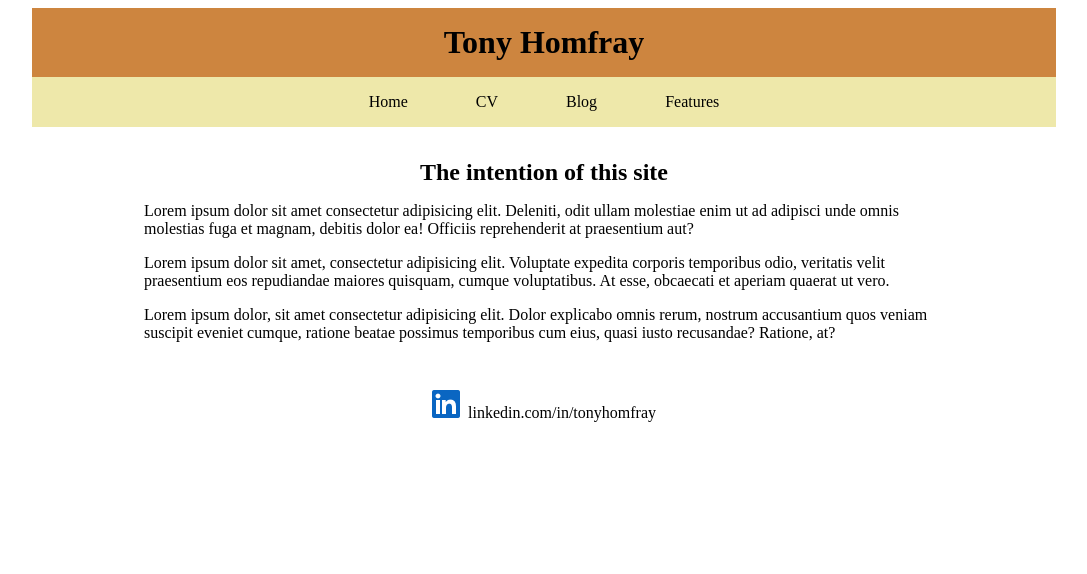
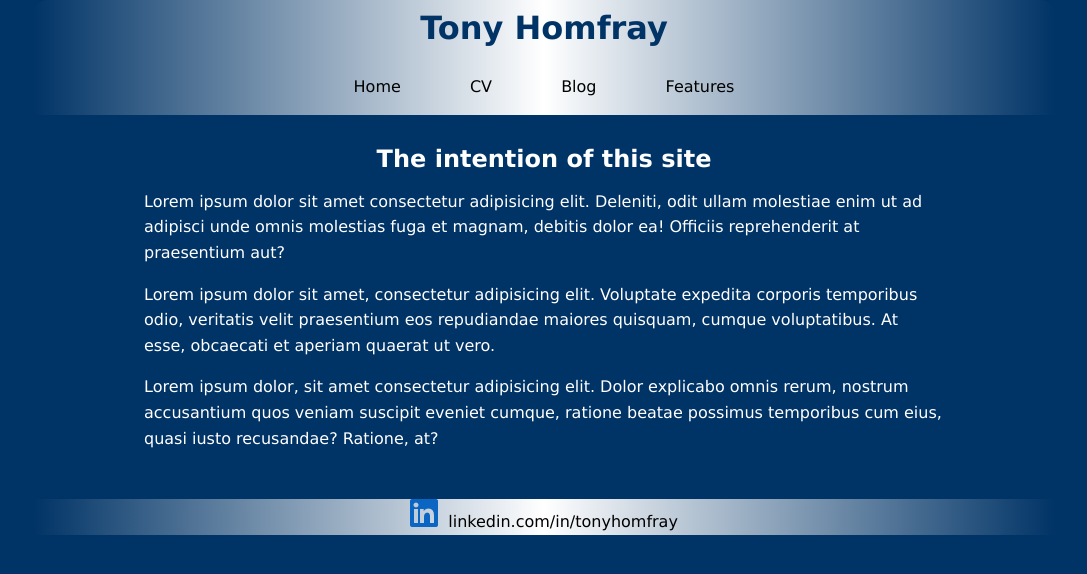
Before and after one commit to thomfray/personal_site, a PHP site: page / in a window 1280 px wide. Shown: the top 574 px of the page, without its empty margins (96-1183 px from the left). Run offline with PHP 8.4, Linux system fonts and the light colour scheme.

Commit message:
Main change is the background color to a midnight blue #003366, plus fades on the header, nav and footer.

```diff
--- a/CSS/style.css
+++ b/CSS/style.css
@@ -1,6 +1,16 @@
 
 
 /* General styles  */
+
+body {
+    margin: 0;
+    padding: 0;
+    line-height:1.6em;
+    font-family: Verdana, Geneva, Tahoma, sans-serif;
+    font-size:16px;
+    font-weight:normal;
+    background-color: #003366;
+}
 
 #wrapper {
     width: 80vw;
@@ -29,7 +39,7 @@ a {
 }
 
 a:hover {
-    color: firebrick;
+    color: #662700;
 }
 
 
@@ -39,7 +49,10 @@ a:hover {
 
 #main_header {
     padding: 1em 0;
-    background-color: peru;
+    color: #003366;
+    background-image: linear-gradient(to right, #003366, #fff, #003366);
+    border-top-left-radius: 1em;
+    border-top-right-radius: 1em;
 }
 
 
@@ -47,7 +60,8 @@ a:hover {
 
 #main_nav {
     padding: 1em 0;
-    background-color: palegoldenrod;
+    color: #003366;
+    background-image: linear-gradient(to right, #003366, #fff, #003366);
 }
 #main_nav ul {
     text-align: center;
@@ -61,8 +75,12 @@ a:hover {
 }
 
 
+
+/* Main Section  */
+
 #main_section_home {
     padding: 2em 7em;
+    color: #fff;
 }
 
 
@@ -72,4 +90,6 @@ a:hover {
 
 #main_footer {
     text-align: center;
+    color: #003366;
+    background-image: linear-gradient(to right, #003366, #fff, #003366);
 }
```
